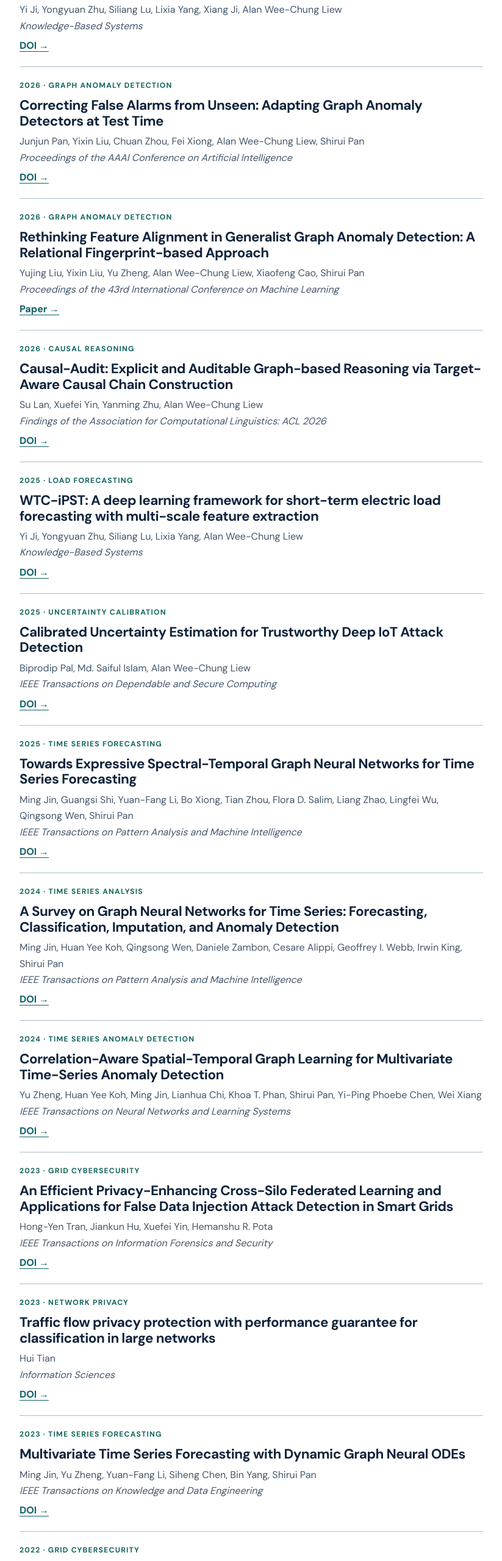
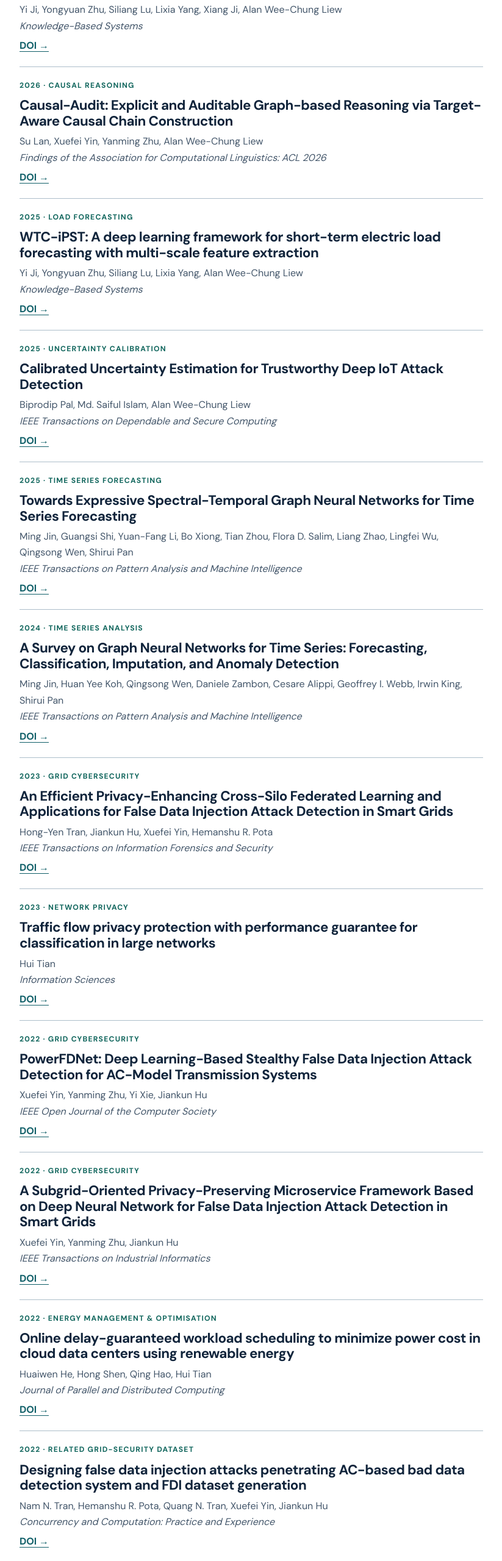
Before and after one commit to AI4SmartEnergy/AI4SmartEnergy.github.io, a plain HTML site: page publications.html in a window 1280 px wide. Shown: the part 1160-3720 px from the top of the page at 61% size, without its empty margins (28-851 px from the left). Drawn offline with Linux system fonts and the light colour scheme.

Commit message:
update
update

```diff
--- a/publications.html
+++ b/publications.html
@@ -60,18 +60,6 @@
         <a class="text-link" href="https://doi.org/10.1016/j.knosys.2026.116843">DOI →</a>
       </article>
       <article class="entry">
-        <p class="kicker">2026 · Graph anomaly detection</p>
-        <h2>Correcting False Alarms from Unseen: Adapting Graph Anomaly Detectors at Test Time</h2>
-        <p>Junjun Pan, Yixin Liu, Chuan Zhou, Fei Xiong, Alan Wee-Chung Liew, Shirui Pan<br><em>Proceedings of the AAAI Conference on Artificial Intelligence</em></p>
-        <a class="text-link" href="https://doi.org/10.1609/aaai.v40i29.39654">DOI →</a>
-      </article>
-      <article class="entry">
-        <p class="kicker">2026 · Graph anomaly detection</p>
-        <h2>Rethinking Feature Alignment in Generalist Graph Anomaly Detection: A Relational Fingerprint-based Approach</h2>
-        <p>Yujing Liu, Yixin Liu, Yu Zheng, Alan Wee-Chung Liew, Xiaofeng Cao, Shirui Pan<br><em>Proceedings of the 43rd International Conference on Machine Learning</em></p>
-        <a class="text-link" href="https://proceedings.mlr.press/v306/liu26cp.html">Paper →</a>
-      </article>
-      <article class="entry">
         <p class="kicker">2026 · Causal reasoning</p>
         <h2>Causal-Audit: Explicit and Auditable Graph-based Reasoning via Target-Aware Causal Chain Construction</h2>
         <p>Su Lan, Xuefei Yin, Yanming Zhu, Alan Wee-Chung Liew<br><em>Findings of the Association for Computational Linguistics: ACL 2026</em></p>
@@ -102,12 +90,6 @@
         <a class="text-link" href="https://doi.org/10.1109/TPAMI.2024.3443141">DOI →</a>
       </article>
       <article class="entry">
-        <p class="kicker">2024 · Time series anomaly detection</p>
-        <h2>Correlation-Aware Spatial-Temporal Graph Learning for Multivariate Time-Series Anomaly Detection</h2>
-        <p>Yu Zheng, Huan Yee Koh, Ming Jin, Lianhua Chi, Khoa T. Phan, Shirui Pan, Yi-Ping Phoebe Chen, Wei Xiang<br><em>IEEE Transactions on Neural Networks and Learning Systems</em></p>
-        <a class="text-link" href="https://doi.org/10.1109/TNNLS.2023.3325667">DOI →</a>
-      </article>
-      <article class="entry">
         <p class="kicker">2023 · Grid cybersecurity</p>
         <h2>An Efficient Privacy-Enhancing Cross-Silo Federated Learning and Applications for False Data Injection Attack Detection in Smart Grids</h2>
         <p>Hong-Yen Tran, Jiankun Hu, Xuefei Yin, Hemanshu R. Pota<br><em>IEEE Transactions on Information Forensics and Security</em></p>
@@ -118,12 +100,6 @@
         <h2>Traffic flow privacy protection with performance guarantee for classification in large networks</h2>
         <p>Hui Tian<br><em>Information Sciences</em></p>
         <a class="text-link" href="https://doi.org/10.1016/j.ins.2023.118987">DOI →</a>
-      </article>
-      <article class="entry">
-        <p class="kicker">2023 · Time series forecasting</p>
-        <h2>Multivariate Time Series Forecasting with Dynamic Graph Neural ODEs</h2>
-        <p>Ming Jin, Yu Zheng, Yuan-Fang Li, Siheng Chen, Bin Yang, Shirui Pan<br><em>IEEE Transactions on Knowledge and Data Engineering</em></p>
-        <a class="text-link" href="https://doi.org/10.1109/TKDE.2022.3221989">DOI →</a>
       </article>
       <article class="entry">
         <p class="kicker">2022 · Grid cybersecurity</p>
@@ -150,16 +126,10 @@
         <a class="text-link" href="https://doi.org/10.1002/cpe.5956">DOI →</a>
       </article>
       <article class="entry">
-        <p class="kicker">2022 · Federated learning</p>
-        <h2>A Comprehensive Survey of Privacy-preserving Federated Learning: A Taxonomy, Review, and Future Directions</h2>
-        <p>Xuefei Yin, Yanming Zhu, Jiankun Hu<br><em>ACM Computing Surveys</em></p>
+        <p class="kicker">2021 · Federated learning</p>
+        <h2>A comprehensive survey of privacy-preserving federated learning: A taxonomy, review, and future directions</h2>
+        <p>Xuefei Yin, Yanming Zhu, Jiankun Hu<br><em>ACM Computing Surveys (CSUR)</em></p>
         <a class="text-link" href="https://doi.org/10.1145/3460427">DOI →</a>
-      </article>
-      <article class="entry">
-        <p class="kicker">2020 · Time series forecasting</p>
-        <h2>Connecting the Dots: Multivariate Time Series Forecasting with Graph Neural Networks</h2>
-        <p>Zonghan Wu, Shirui Pan, Guodong Long, Jing Jiang, Xiaojun Chang, Chengqi Zhang<br><em>Proceedings of the 26th ACM SIGKDD International Conference on Knowledge Discovery &amp; Data Mining</em></p>
-        <a class="text-link" href="https://doi.org/10.1145/3394486.3403118">DOI →</a>
       </article>
     </div>
   </section>
```
